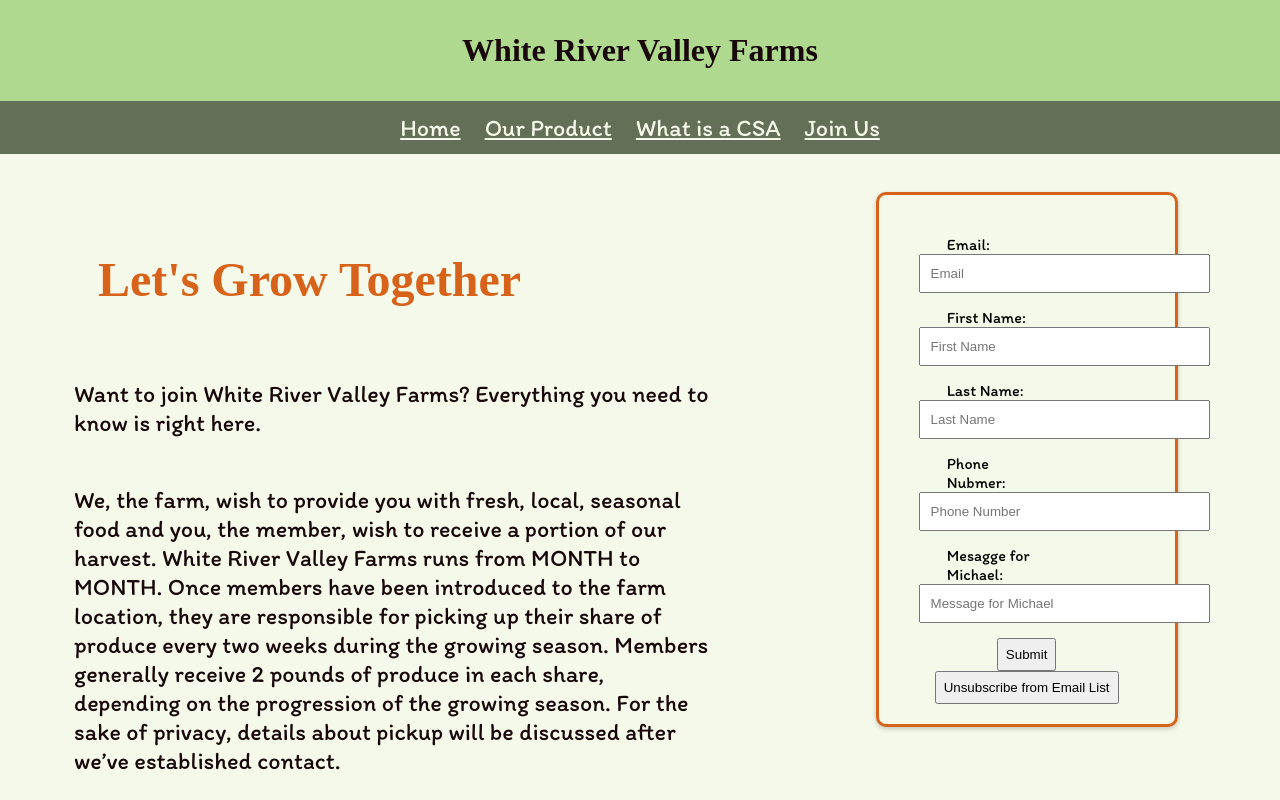
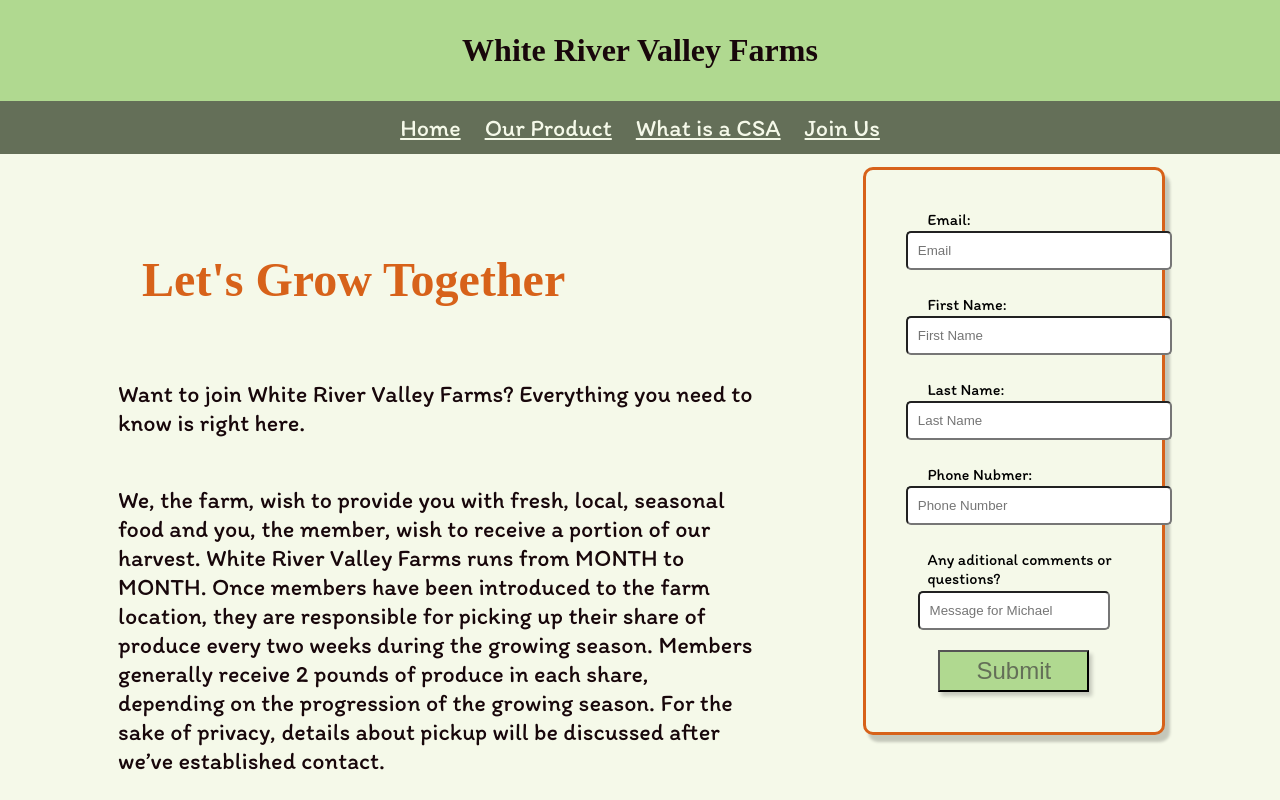
Before and after one commit to SeanGreeley/Fall2024_SCP_WhiteRiverValleyFarms, a React (Create React App) app in the folder my-app/: page /join in a window 1280 px wide. Shown: the top 800 px of the page. Built offline with nearby package versions, Linux system fonts and the light colour scheme; a web font is replaced by a local one.

Commit message:
tweaked form in join us page

```diff
--- a/my-app/src/module/Join_us.js
+++ b/my-app/src/module/Join_us.js
@@ -7,6 +7,7 @@ function JoinUs() {
   const headerStyles = {
     color: colors.orange,
     backgroundColor: colors.ivory,
+    marginLeft: '5%',
     padding: '1em',
     fontSize: '6vh',
     fontFamily: 'Elsie Swash Caps'
@@ -16,6 +17,7 @@ function JoinUs() {
     textAlign: 'left',
     fontSize: '24px',
     backgroundColor: colors.ivory,
+    marginLeft: '5%',
     padding: '1em',
     width: '50vw',
     minWidth: '300px',
@@ -23,7 +25,7 @@ function JoinUs() {
   };
   const infoStyles = {
     color: colors.orange,
-    paddingLeft: "30px",
+    marginLeft: '10%',
     textAlign: 'left',
     fontSize: '24px',
     width: '50vw',
@@ -31,19 +33,18 @@ function JoinUs() {
     fontFamily: 'Itim'
   };
   const form = {
-    marginTop: "3%",
-    marginRight: "8%",
+    marginTop: "1%",
+    marginRight: "9%",
     backgroundColor: colors.ivory,
     position:"fixed",
     border: `3px solid ${colors.orange}`,
     right:"0",
     width: "20%",
     borderRadius: "10px", /* Add rounded corners */
-    boxShadow: "0px 2px 5px rgba(0, 0, 0, 0.2)",
+    boxShadow: "5px 7px 3px rgba(0, 0, 0, 0.2)",
     padding: "20px",
     gridColumn: "2",
     flexGrow: "2",
-    gridTemplateColumns: "1fr auto",
     gap: "20px"
   };
   const textStyle = {
@@ -60,21 +61,37 @@ function JoinUs() {
     gap: "20px"
   };
   const inputLabel = {
-    paddingLeft: "13%",
+    paddingLeft: "10%",
+    paddingBottom: "1%",
     gridColumn: "1",
     //display: "inline-block",
-    width: "100px",
+    width: "200px",
     textAlign: "left"
   };
   const inputStyle = {
-    marginBottom: "15px",
+    borderRadius: "5px",
+    marginBottom: "25px",
     gridColumn: "2",
     padding: "10px",
-    paddingRight: "100px",
+    paddingRight: "35%",
+    textAlign: "left"
+  };
+  const inputMessageStyle = {
+    borderRadius: "5px",
+    paddingBottom: "25%",
+    width: "78%",
+    gridColumn: "2",
+    padding: "10px",
     textAlign: "left"
   };
   const buttonStyle = {
-    padding: "7px",
+    boxShadow: "3px 4px 4px rgba(0, 0, 0, 0.2)",
+    margin: '20px',
+    fontSize: '3vh',
+    color: colors.darkGreen,
+    width: '70%',
+    padding: "5px",
+    backgroundColor: colors.lightGreen
   };
   const spacer = {
     margin: "20px",
@@ -111,10 +128,12 @@ function JoinUs() {
               <input style = {inputStyle} type="text" id="lname" name="lname" placeholder='Last Name' required/><br></br>
               <p style = {inputLabel}>Phone Nubmer: </p>
               <input style = {inputStyle} type="tel" id="number" name="number" placeholder='Phone Number' required/><br></br>
-              <p style = {inputLabel}>Mesagge for Michael: </p>
-              <input style = {inputStyle} type="text" id="msg" name="msg" placeholder='Message for Michael' /><br></br>
+              <p style = {inputLabel}>Any aditional comments or questions? </p>
+              <input style = {inputMessageStyle} type="text" id="msg" name="msg" placeholder='Message for Michael' /><br></br>
               <input style = {buttonStyle} type="submit" value="Submit" />
+              {/*
               <input style = {buttonStyle} type="submit" value="Unsubscribe from Email List" />
+              */}
             </div>
           </div>
         </div>
```
